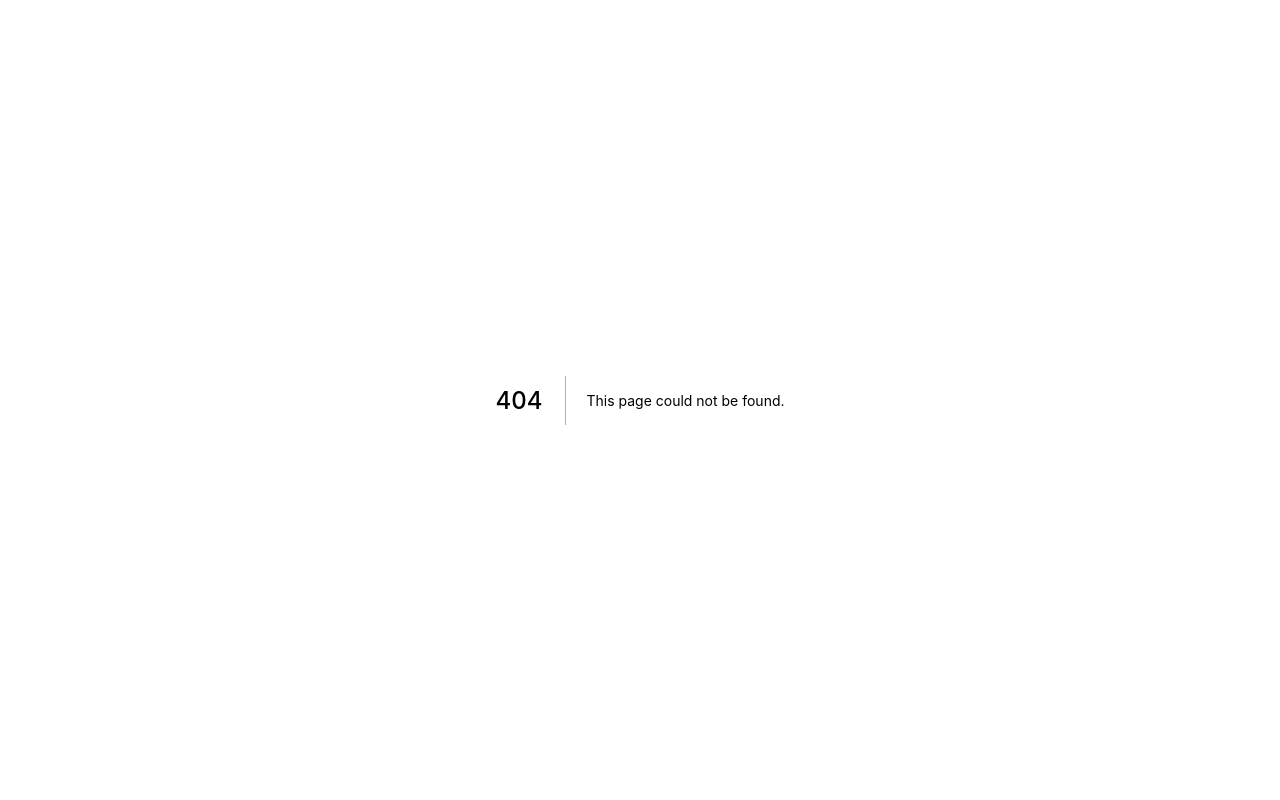
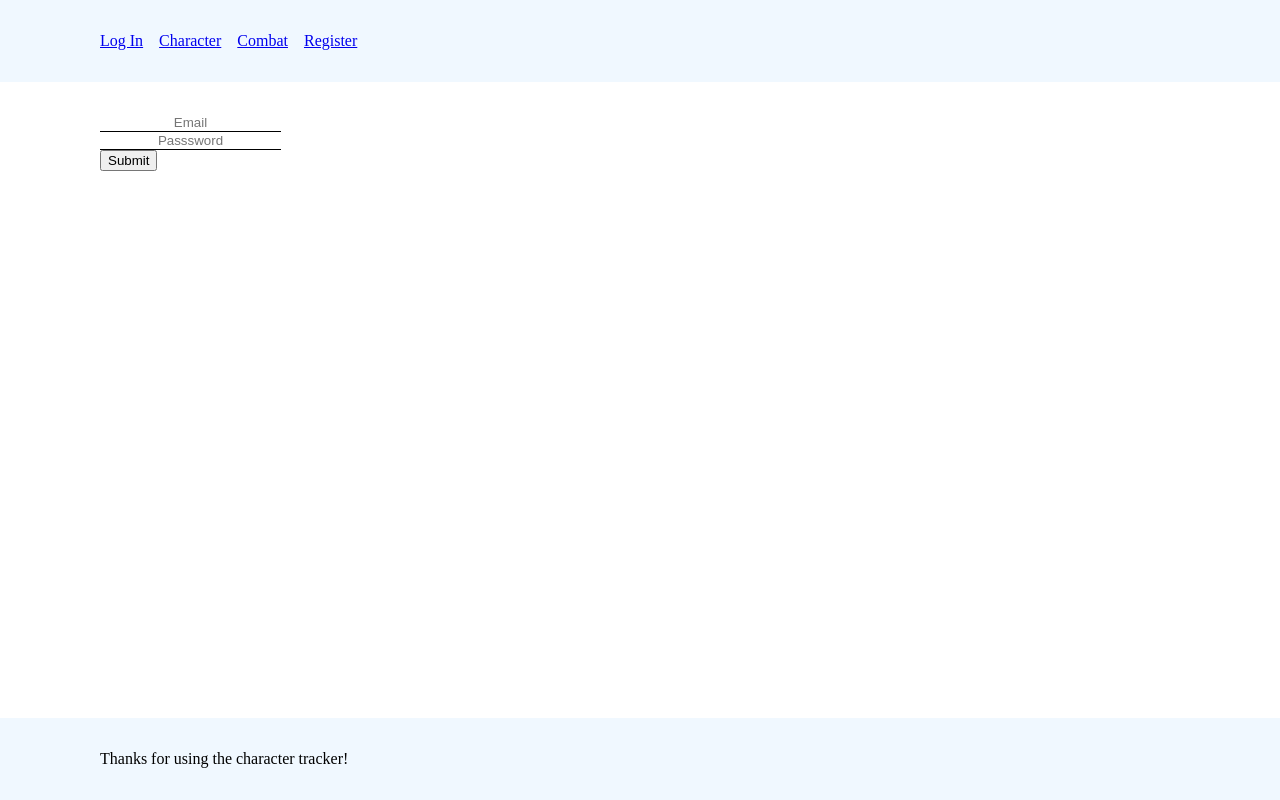
Before and after one commit to dwevins/character-tracker, a Next.js app: page /register in a window 1280 px wide. Before the commit this address had no page. Built offline with nearby package versions, Linux system fonts and the light colour scheme.

Commit message:
add registration page

```diff
--- a/components/header.jsx
+++ b/components/header.jsx
@@ -12,6 +12,9 @@ export default () => (
             <Link prefetch href='/combat'>
                 <a className="main-menu__item">Combat</a>
             </Link>
+            <Link prefetch href='/register'>
+                <a className="main-menu__item">Register</a>
+            </Link>
         </div>
     </header>
 )
--- /dev/null
+++ b/pages/register.jsx
@@ -0,0 +1,53 @@
+/**
+ * Registration Page
+ *
+ * This component defines the registration page.
+ */
+
+import { Component } from 'react';
+import Page from '../layouts/Page';
+import { Formik, Form, Field } from 'formik';
+import { Auth } from 'aws-amplify';
+
+export default class RegistrationPage extends Component {
+    constructor(props) {
+        super(props);
+    }
+
+    register(values, actions) {
+        console.log({values, actions});
+        Auth.signUp({
+            username: values.email,
+            password: values.password
+        })
+        .then(data => console.log(data))
+        .catch(e => console.log(e))
+    }
+
+    render() {
+        return (
+            <Page>
+                <Formik
+                    initialValues={{ email: '', password: '' }}
+                    onSubmit={ (values, actions) => this.register(values, actions) }
+                    render={ ({
+                        handleSubmit
+                    }) => (
+                        <Form onSubmit={ handleSubmit }>
+                            <div className="field">
+                                <Field type="email" name="email" placeholder="Email" />
+                            </div>
+                            <div className="field">
+                                <Field type="password" name="password" placeholder="Passsword" />
+                            </div>
+
+                            <button type="submit">Submit</button>
+                        </Form>
+                    ) }
+                >
+
+                </Formik>
+            </Page>
+        )
+    }
+}
```
